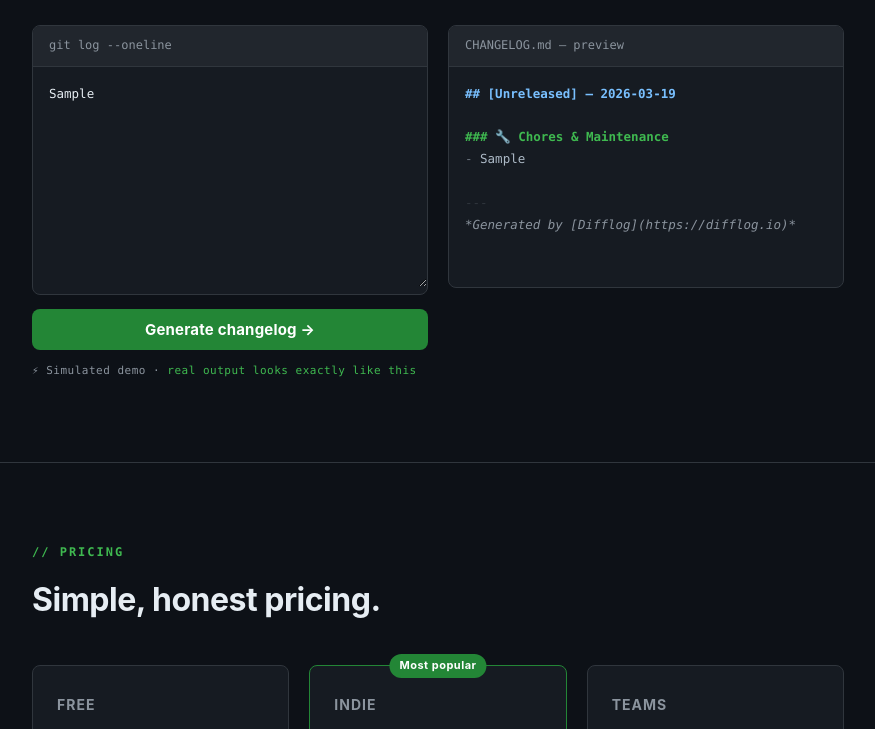
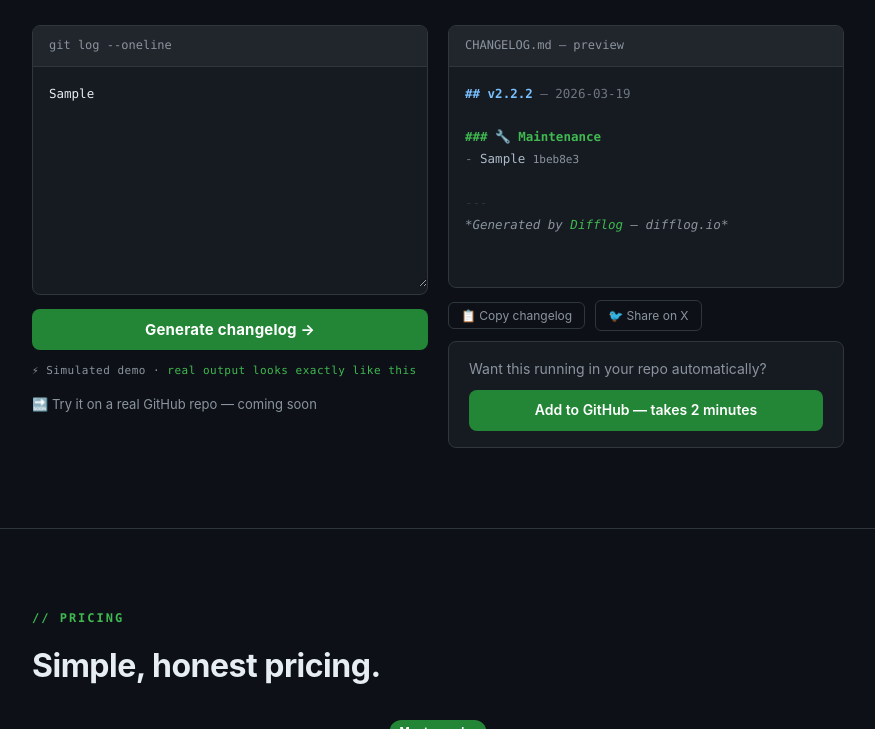
Before and after one commit to patchwork-eng/difflog, a website: page docs/index.html in a window 1280 px wide. Both pictures are taken after typing "Sample" into the empty fields and a click on the button "Generate changelog →". Shown: the part 3430-4159 px from the top of the page, without its empty margins (202-1077 px from the left). Drawn offline with Linux system fonts and the light colour scheme.

Commit message:
feat(demo): smarter output, commit hashes, conversion hook, shareability
- Rewrites commit messages into polished prose (not verbatim copy)
- Drops WIP/temp/test commits silently
- Groups into Features / Bug Fixes / Maintenance
- Adds fake commit hashes in muted text per entry
- Version header: v2.X.Y — YYYY-MM-DD format
- Language variability: Added/Introduced, Fixed/Resolved
- Conversion hook appears right after output with green CTA
- Copy changelog + Share on X action links post-output
- Coming soon teaser row below demo input

```diff
--- a/docs/index.html
+++ b/docs/index.html
@@ -339,6 +339,66 @@
       letter-spacing: 0.5px;
     }
     .demo-badge span { color: var(--green-light); }
+    .demo-right-col {
+      display: flex;
+      flex-direction: column;
+      gap: 12px;
+    }
+    .demo-post-output {
+      flex-direction: column;
+      gap: 10px;
+    }
+    .demo-share-row {
+      display: flex;
+      gap: 10px;
+      align-items: center;
+      flex-wrap: wrap;
+    }
+    .demo-share-link {
+      background: none;
+      border: 1px solid var(--border);
+      border-radius: 6px;
+      color: var(--text-muted);
+      font-size: 12px;
+      padding: 5px 12px;
+      cursor: pointer;
+      font-family: inherit;
+      text-decoration: none;
+      transition: border-color 0.15s, color 0.15s;
+      display: inline-flex;
+      align-items: center;
+      gap: 4px;
+    }
+    .demo-share-link:hover { border-color: var(--green-light); color: var(--green-light); text-decoration: none; }
+    .demo-share-link.copied { border-color: var(--green-light); color: var(--green-light); }
+    .demo-hook {
+      background: var(--bg-2);
+      border: 1px solid var(--border);
+      border-radius: var(--radius);
+      padding: 16px 20px;
+      display: flex;
+      flex-direction: column;
+      gap: 10px;
+    }
+    .demo-hook p { color: var(--text-muted); font-size: 14px; }
+    .demo-hook-btn {
+      display: inline-block;
+      padding: 9px 18px;
+      background: var(--green);
+      color: #fff;
+      border-radius: var(--radius);
+      font-weight: 600;
+      font-size: 14px;
+      text-decoration: none;
+      transition: background 0.15s;
+      text-align: center;
+    }
+    .demo-hook-btn:hover { background: var(--green-2); text-decoration: none; }
+    .demo-teaser {
+      margin-top: 12px;
+      font-size: 13px;
+      color: var(--text-muted);
+    }
 
     /* ── Pricing ── */
     .plans {
@@ -699,13 +759,27 @@
         </div>
         <button class="demo-generate-btn" id="demo-btn" onclick="runDemo()">Generate changelog →</button>
         <div class="demo-badge">⚡ Simulated demo · <span>real output looks exactly like this</span></div>
+        <div class="demo-teaser">🔜 Try it on a real GitHub repo — coming soon</div>
       </div>
 
-      <div class="demo-panel">
-        <div class="demo-panel-header">
-          <span>CHANGELOG.md — preview</span>
+      <div class="demo-right-col">
+        <div class="demo-panel">
+          <div class="demo-panel-header">
+            <span>CHANGELOG.md — preview</span>
+          </div>
+          <div class="demo-output-body" id="demo-output"><span class="m-empty">Your changelog will appear here.</span></div>
         </div>
-        <div class="demo-output-body" id="demo-output"><span class="m-empty">Your changelog will appear here.</span></div>
+
+        <div id="demo-post-output" style="display:none;" class="demo-post-output">
+          <div class="demo-share-row">
+            <button class="demo-share-link" onclick="copyChangelog(event)">📋 Copy changelog</button>
+            <a class="demo-share-link" href="https://twitter.com/intent/tweet?text=Just%20tried%20%40difflog_io%20%E2%80%94%20it%20generated%20this%20changelog%20from%20my%20commits%20in%20seconds%20%F0%9F%94%A5%20difflog.io" target="_blank" rel="noopener">🐦 Share on X</a>
+          </div>
+          <div class="demo-hook">
+            <p>Want this running in your repo automatically?</p>
+            <a href="#get-started" class="demo-hook-btn">Add to GitHub — takes 2 minutes</a>
+          </div>
+        </div>
       </div>
     </div>
   </div>
@@ -876,10 +950,142 @@
 
   // ── Simulated changelog demo ──────────────────────────────────────────────
 
+  function esc(s) {
+    return s.replace(/&/g,'&amp;').replace(/</g,'&lt;').replace(/>/g,'&gt;');
+  }
+
+  function randomHash() {
+    const chars = '0123456789abcdef';
+    let h = '';
+    for (let i = 0; i < 7; i++) h += chars[Math.floor(Math.random() * 16)];
+    return h;
+  }
+
+  function shouldDrop(raw) {
+    return /^\s*(wip|temp|tmp|hack|fixme|todo|testing|debug|scratch|placeholder)\b/i.test(raw);
+  }
+
+  function rewriteMessage(type, msg) {
+    const lc = s => s.charAt(0).toLowerCase() + s.slice(1);
+    const uc = s => s.charAt(0).toUpperCase() + s.slice(1);
+    const addVerb = Math.random() > 0.45 ? 'Added' : 'Introduced';
+    const fixVerb = Math.random() > 0.45 ? 'Fixed' : 'Resolved';
+
+    msg = msg.replace(/[.;,!]+$/, '').trim();
+
+    switch (type) {
+      case 'feat': {
+        if (/dark.?mode/i.test(msg)) return `${addVerb} a dark mode toggle, respecting system preferences by default`;
+        if (/csv.*export|export.*csv/i.test(msg)) return `${addVerb} CSV export functionality`;
+        if (/monorepo/i.test(msg)) return `${addVerb} monorepo support via the working_directory configuration option`;
+        const stripped = msg.replace(/^(add(s|ed)?|implement(s|ed)?|introduc(e|ed|es)?|creat(e|ed|es)?|support(s|ed)?|allow(s|ed)?|enabl(e|ed|es)?)\s+/i, '').trim();
+        return `${addVerb} ${lc(stripped)}`;
+      }
+      case 'fix': {
+        if (/login.*redirect|redirect.*login/i.test(msg)) return `${fixVerb} an issue where users were incorrectly redirected after logging in`;
+        if (/memory.?leak/i.test(msg)) return `${fixVerb} a memory leak in the chart renderer`;
+        if (/timezone|date.?pick/i.test(msg)) return `${fixVerb} incorrect timezone offset handling in the date picker`;
+        if (/^broken\s+(.+)/i.test(msg)) {
+          const thing = msg.match(/^broken\s+(.+)/i)[1];
+          return `${fixVerb} an issue with ${lc(thing)}`;
+        }
+        const stripped = msg.replace(/^(fix(es|ed)?|correct(s|ed)?|resolv(e|ed|es)?|repair(s|ed)?|address(es|ed)?|patch(es|ed)?)\s+/i, '').trim();
+        return `${fixVerb} ${lc(stripped)}`;
+      }
+      case 'refactor': {
+        if (/auth/i.test(msg)) return 'Refactored authentication flow for improved readability and maintainability';
+        const stripped = msg.replace(/^(refactor(s|ed)?|clean(s|ed)?\s*up|simplif(y|ied|ies)?|reorganiz(e|ed|es)?|restructur(e|ed|es)?)\s+/i, '').trim();
+        return `Refactored ${lc(stripped)} for improved maintainability`;
+      }
+      case 'perf': {
+        const stripped = msg.replace(/^(optimiz(e|ed|es)?|improv(e|ed|es)?|speed\s+up)\s+/i, '').trim();
+        return `Improved performance of ${lc(stripped)}`;
+      }
+      case 'chore': {
+        if (/dep(endenc(y|ies))?|bump/i.test(msg)) return 'Updated project dependencies to latest versions';
+        return uc(msg.replace(/^chore:?\s*/i, ''));
+      }
+      case 'docs': {
+        const forMatch = msg.match(/for\s+(.+)/i);
+        return `Updated documentation${forMatch ? ' for ' + forMatch[1] : ''}`;
+      }
+      default:
+        return uc(msg);
+    }
+  }
+
+  function parseCommits(raw) {
+    return raw.split('\n')
+      .map(l => l.trim())
+      .filter(Boolean)
+      .map(line => {
+        const shaMatch = line.match(/^[0-9a-f]{7,40}\s+/i);
+        const msg = shaMatch ? line.slice(shaMatch[0].length) : line;
+        const ccMatch = msg.match(/^(feat|fix|chore|refactor|docs|style|test|perf|ci|build|revert)(\(.+?\))?!?:\s*(.+)/i);
+        if (ccMatch) {
+          return { type: ccMatch[1].toLowerCase(), message: ccMatch[3].trim(), raw: msg };
+        }
+        let type = 'chore';
+        if (/\badd(ed|s)?\b|\bnew\b|\bintroduc|\bsupport|\bimplement|\bfeature|\ballow|\benable/i.test(msg)) type = 'feat';
+        else if (/\bfix(ed|es)?\b|\bbug\b|\bcorrect|\bpatch|\bresolv|\brepair|\baddress/i.test(msg)) type = 'fix';
+        else if (/\brefactor|\bclean|\bsimplif|\bimprove|\boptimiz|\bperformance|\bspeed/i.test(msg)) type = 'refactor';
+        return { type, message: msg, raw: msg };
+      })
+      .filter(c => !shouldDrop(c.raw));
+  }
+
+  function generateChangelog(raw) {
+    const commits = parseCommits(raw);
+    const today = new Date().toISOString().split('T')[0];
+    const minor = Math.floor(Math.random() * 4) + 2;
+    const patch = Math.floor(Math.random() * 3);
+    const version = `v2.${minor}.${patch}`;
+
+    // Pre-compute prose + hash for each commit (so both outputs are consistent)
+    const enrich = arr => arr.map(c => ({ ...c, prose: rewriteMessage(c.type, c.message), hash: randomHash() }));
+
+    const feats = enrich(commits.filter(c => c.type === 'feat'));
+    const fixes = enrich(commits.filter(c => c.type === 'fix'));
+    const maint = enrich(commits.filter(c => ['chore','refactor','ci','build','docs','style','perf'].includes(c.type)));
+    const fallback = (!feats.length && !fixes.length && !maint.length) ? enrich(commits) : [];
+
+    let plainParts = [`## ${version} — ${today}`, ''];
+    let htmlParts  = [
+      `<span class="m-h2">## ${esc(version)}</span> <span class="m-date">— ${today}</span>`,
+      ''
+    ];
+
+    function addSection(items, mdTitle, htmlTitle) {
+      if (!items.length) return;
+      plainParts.push(mdTitle);
+      htmlParts.push(`<span class="m-h3">${htmlTitle}</span>`);
+      items.forEach(({ prose, hash }) => {
+        plainParts.push(`- ${prose}  ${hash}`);
+        htmlParts.push(`<span class="m-bullet">-</span><span class="m-li"> ${esc(prose)}</span> <span style="color:var(--text-muted);font-size:11px">${hash}</span>`);
+      });
+      plainParts.push('');
+      htmlParts.push('');
+    }
+
+    addSection(feats,    '### ✨ Features',    '### ✨ Features');
+    addSection(fixes,    '### 🐛 Bug Fixes',   '### 🐛 Bug Fixes');
+    addSection(maint,    '### 🔧 Maintenance', '### 🔧 Maintenance');
+    addSection(fallback, '### 🔧 Maintenance', '### 🔧 Maintenance');
+
+    plainParts.push('---', '*Generated by Difflog — difflog.io*');
+    htmlParts.push(
+      `<span style="color:var(--border)">---</span>`,
+      `<span style="color:var(--text-muted);font-style:italic">*Generated by <a href="https://difflog.io" style="color:var(--green-light)">Difflog</a> — difflog.io*</span>`
+    );
+
+    return { html: htmlParts.join('\n'), plainText: plainParts.join('\n') };
+  }
+
   function runDemo() {
     const input = document.getElementById('demo-input').value.trim();
     const output = document.getElementById('demo-output');
     const btn = document.getElementById('demo-btn');
+    const postOutput = document.getElementById('demo-post-output');
 
     if (!input) {
       output.innerHTML = '<span class="m-empty">Paste some commits above first.</span>';
@@ -888,106 +1094,28 @@
 
     btn.disabled = true;
     btn.textContent = 'Generating…';
+    postOutput.style.display = 'none';
 
     setTimeout(() => {
-      const changelog = generateChangelog(input);
-      output.textContent = changelog;
-      colorizeOutput(output);
+      const { html, plainText } = generateChangelog(input);
+      output.innerHTML = html;
+      output.dataset.plaintext = plainText;
+      postOutput.style.display = 'flex';
       btn.disabled = false;
       btn.textContent = 'Generate changelog →';
-    }, 600);
+    }, 800);
   }
 
-  function parseCommits(raw) {
-    return raw.split('\n')
-      .map(l => l.trim())
-      .filter(Boolean)
-      .map(line => {
-        // Strip leading sha (7–40 hex chars) if present
-        const shaMatch = line.match(/^[0-9a-f]{7,40}\s+/i);
-        const msg = shaMatch ? line.slice(shaMatch[0].length) : line;
-
-        // Conventional commit parsing
-        const ccMatch = msg.match(/^(feat|fix|chore|refactor|docs|style|test|perf|ci|build|revert)(\(.+?\))?!?:\s*(.+)/i);
-        if (ccMatch) {
-          return { type: ccMatch[1].toLowerCase(), scope: ccMatch[2] || '', message: ccMatch[3].trim() };
-        }
-
-        // Freeform — infer type by keywords
-        const lower = msg.toLowerCase();
-        let type = 'chore';
-        if (/\badd(ed|s)?\b|\bnew\b|\bintroduc|\bsupport|\bimplement|\bfeature|\ballow|\benable/i.test(msg)) type = 'feat';
-        else if (/\bfix(ed|es)?\b|\bbug\b|\bcorrect|\bpatch|\bresolv|\brepair|\baddress/i.test(msg)) type = 'fix';
-        else if (/\brefactor|\bclean|\bsimplif|\bimprove|\boptimiz|\bperformance|\bspeed/i.test(msg)) type = 'refactor';
-
-        return { type, scope: '', message: capitalise(msg) };
-      });
-  }
-
-  function capitalise(s) {
-    return s.charAt(0).toUpperCase() + s.slice(1);
-  }
-
-  // Make messages read more naturally — strip trailing punctuation noise, capitalise
-  function polish(msg) {
-    return capitalise(msg.replace(/[.;,]+$/, '').trim());
-  }
-
-  function generateChangelog(raw) {
-    const commits = parseCommits(raw);
-    const today = new Date().toISOString().split('T')[0];
-
-    const feats = commits.filter(c => c.type === 'feat');
-    const fixes = commits.filter(c => c.type === 'fix');
-    const chores = commits.filter(c => ['chore', 'refactor', 'ci', 'build', 'docs', 'style', 'test', 'perf'].includes(c.type));
-
-    let out = `## [Unreleased] — ${today}\n`;
-
-    if (feats.length) {
-      out += `\n### ✨ Features\n`;
-      feats.forEach(c => {
-        out += `- ${polish(c.message)}\n`;
-      });
-    }
-
-    if (fixes.length) {
-      out += `\n### 🐛 Bug Fixes\n`;
-      fixes.forEach(c => {
-        out += `- ${polish(c.message)}\n`;
-      });
-    }
-
-    if (chores.length) {
-      out += `\n### 🔧 Chores & Maintenance\n`;
-      chores.forEach(c => {
-        out += `- ${polish(c.message)}\n`;
-      });
-    }
-
-    if (!feats.length && !fixes.length && !chores.length) {
-      out += `\n### 🔧 Chores & Maintenance\n`;
-      commits.forEach(c => { out += `- ${polish(c.message)}\n`; });
-    }
-
-    out += `\n---\n*Generated by [Difflog](https://difflog.io)*`;
-    return out;
-  }
-
-  function colorizeOutput(el) {
-    // Apply simple syntax highlighting matching the page's markdown color scheme
-    const lines = el.textContent.split('\n');
-    el.innerHTML = lines.map(line => {
-      if (/^## /.test(line))  return `<span class="m-h2">${esc(line)}</span>`;
-      if (/^### /.test(line)) return `<span class="m-h3">${esc(line)}</span>`;
-      if (/^---/.test(line))  return `<span style="color:var(--border)">${esc(line)}</span>`;
-      if (/^\*Generated/.test(line)) return `<span style="color:var(--text-muted);font-style:italic">${esc(line)}</span>`;
-      if (/^- /.test(line))  return `<span class="m-bullet">-</span><span class="m-li">${esc(line.slice(1))}</span>`;
-      return `<span style="color:var(--text-muted)">${esc(line)}</span>`;
-    }).join('\n');
-  }
-
-  function esc(s) {
-    return s.replace(/&/g,'&amp;').replace(/</g,'&lt;').replace(/>/g,'&gt;');
+  function copyChangelog(event) {
+    const output = document.getElementById('demo-output');
+    const text = output.dataset.plaintext || output.innerText;
+    const btn = event.currentTarget;
+    navigator.clipboard.writeText(text).then(() => {
+      const orig = btn.textContent;
+      btn.textContent = '✓ Copied!';
+      btn.classList.add('copied');
+      setTimeout(() => { btn.textContent = orig; btn.classList.remove('copied'); }, 2000);
+    });
   }
 </script>
 
```
